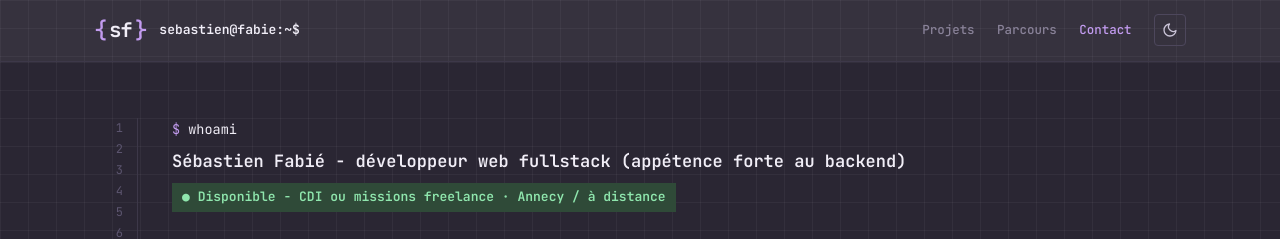
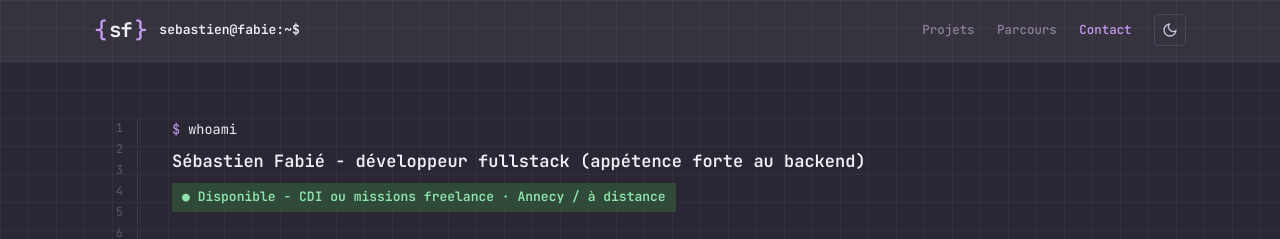
Before and after one commit to Sebvietsky/Sebvietsky.github.io, a SvelteKit app: page / in a window 1280 px wide. Shown: the top 239 px of the page. Built offline with nearby package versions, Linux system fonts and the light colour scheme.

Commit message:
fix: titre

```diff
--- a/src/routes/+page.svelte
+++ b/src/routes/+page.svelte
@@ -97,7 +97,7 @@
     <div class="hero-content">
       <div class="whoami">
         <p class="prompt"><span class="dollar">$</span> whoami</p>
-        <p class="identity">Sébastien Fabié - développeur web fullstack (appétence forte au backend)</p>
+        <p class="identity">Sébastien Fabié - développeur fullstack (appétence forte au backend)</p>
         <p>
           <span class="badge-available"
             >● Disponible - CDI ou missions freelance · Annecy / à distance</span
```
